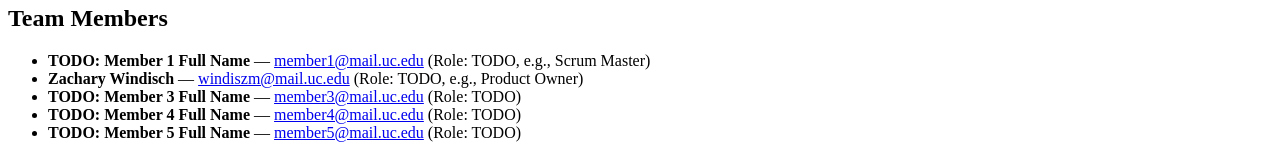
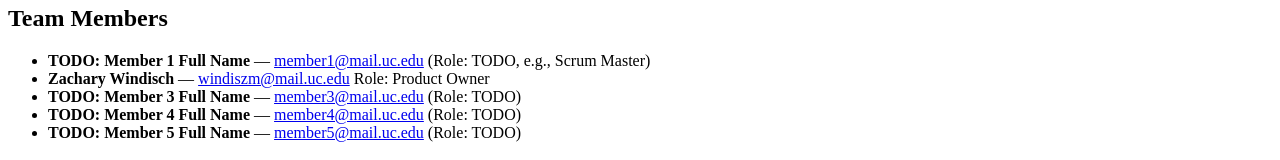
Before and after one commit to uc-se-sm26-team21/uc-se-sm26-team21.github.io, a plain HTML site: page index.html in a window 1280 px wide. Shown: the part 149-309 px from the top of the page. Drawn offline with Linux system fonts and the light colour scheme.

Commit message:
Added role

```diff
--- a/index.html
+++ b/index.html
@@ -35,7 +35,7 @@
         <li>
           <strong>Zachary Windisch</strong> &mdash;
           <a href="mailto:windiszm@mail.uc.edu">windiszm@mail.uc.edu</a>
-          (Role: TODO, e.g., Product Owner)
+          Role: Product Owner
         </li>
         <li>
           <strong>TODO: Member 3 Full Name</strong> &mdash;
```
